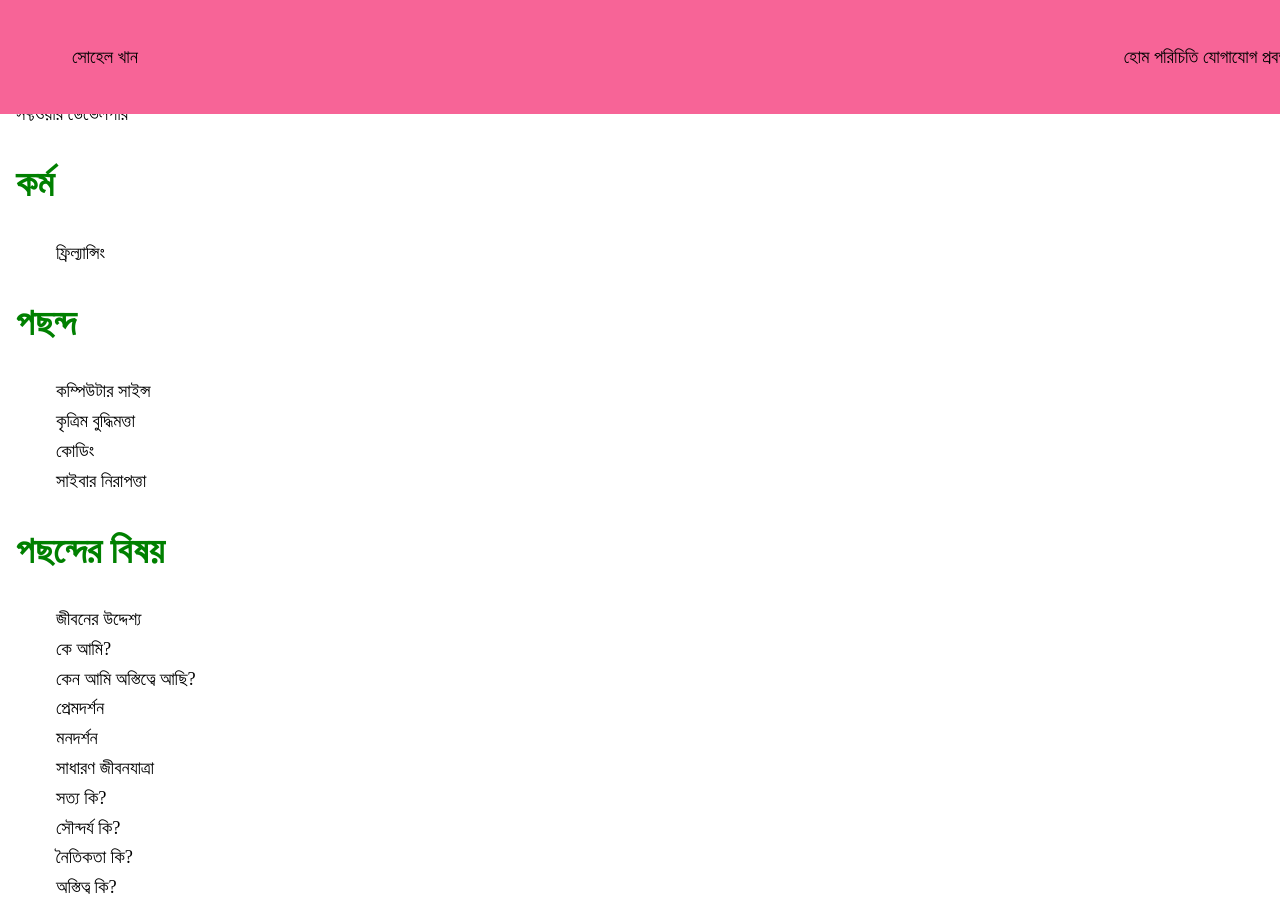
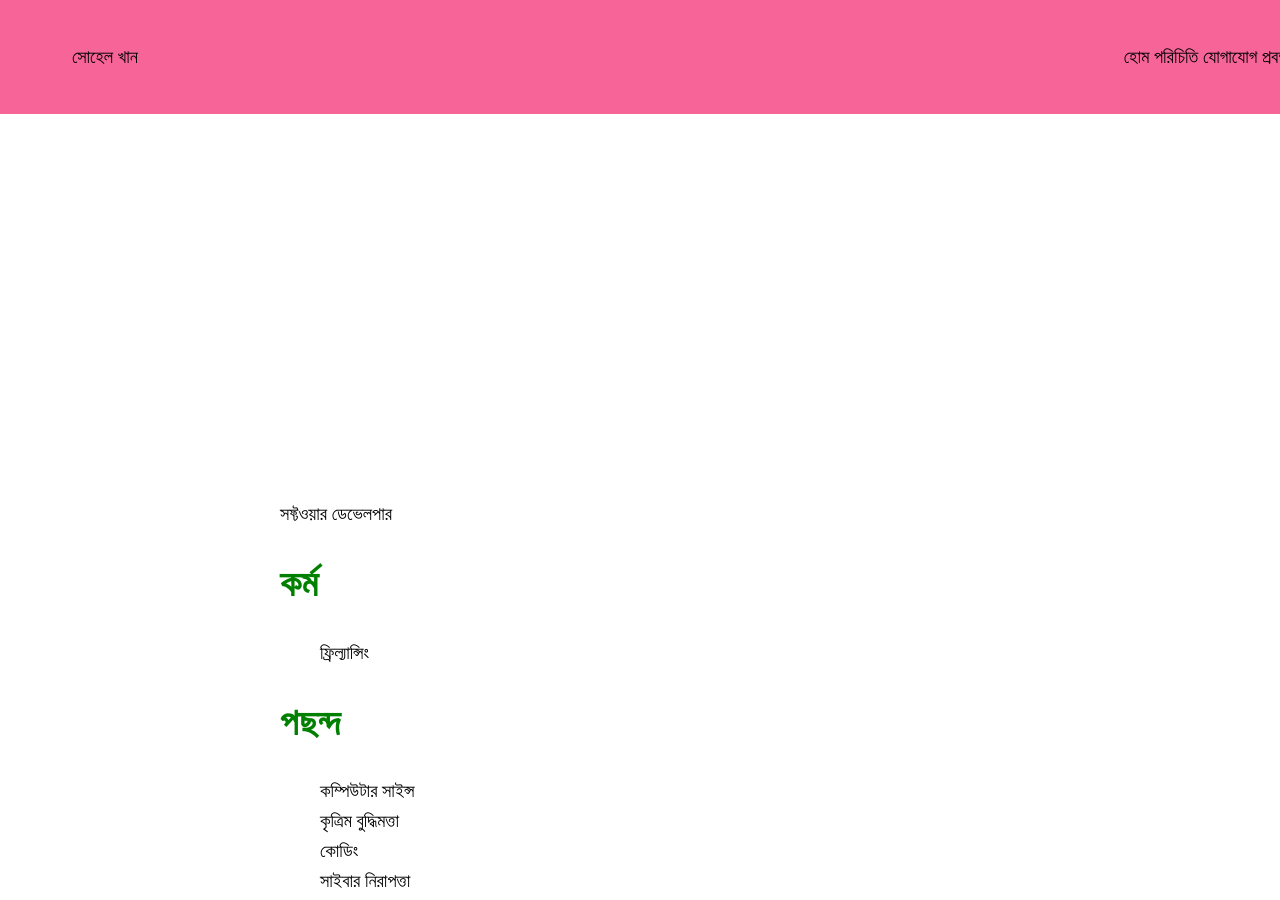
Before and after one commit to sohelkhanz/sohelkhanz.github.io, a Jekyll site: the page built from index.md, in a window 1280 px wide and 900 px high. Built offline with Jekyll 4.4.1, drawn with Linux system fonts in a browser that asks for light colours.

Commit message:
Update style.css

```diff
--- a/assets/css/style.css
+++ b/assets/css/style.css
@@ -1,5 +1,5 @@
 body {
-  margin: 100px .5rem 0 .5rem;
+  margin: 500px auto 0 auto;
   color: #000;
   background: #fff;
   font-size: 1.15rem;
```
